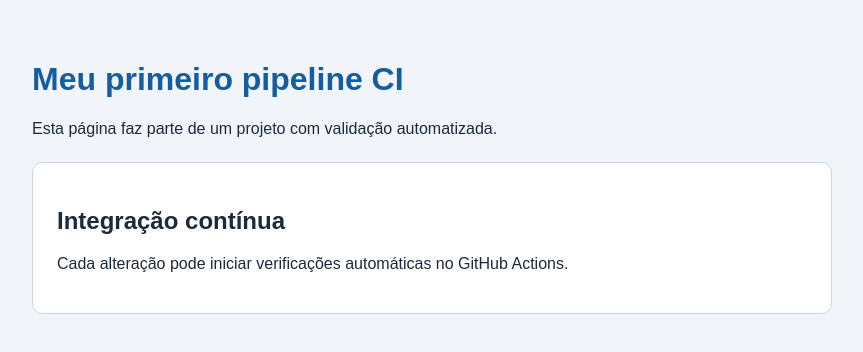
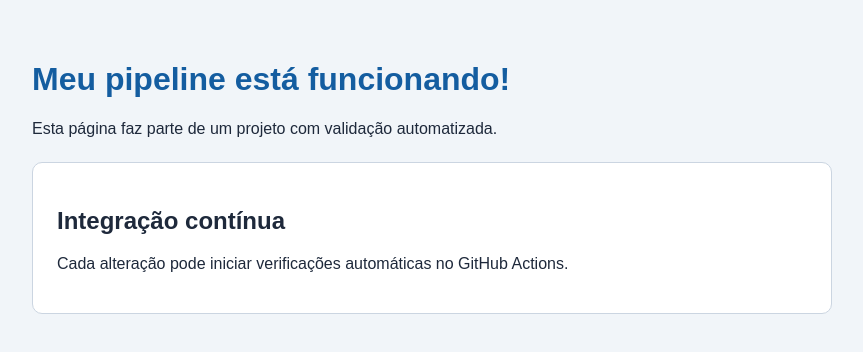
Before and after one commit to thiago46426-spec/criar-pipeline, a plain HTML site: page index.html in a window 1280 px wide. Shown: the whole page, without its empty margins (208-1071 px from the left). Drawn offline with Linux system fonts and the light colour scheme.

Commit message:
Update header text for CI pipeline message

```diff
--- a/index.html
+++ b/index.html
@@ -8,7 +8,7 @@
 </head>
 <body>
 <main class="container">
-<h1>Meu primeiro pipeline CI</h1>
+<h1>Meu pipeline está funcionando!</h1>
 
 <p>
 Esta página faz parte de um projeto
```
